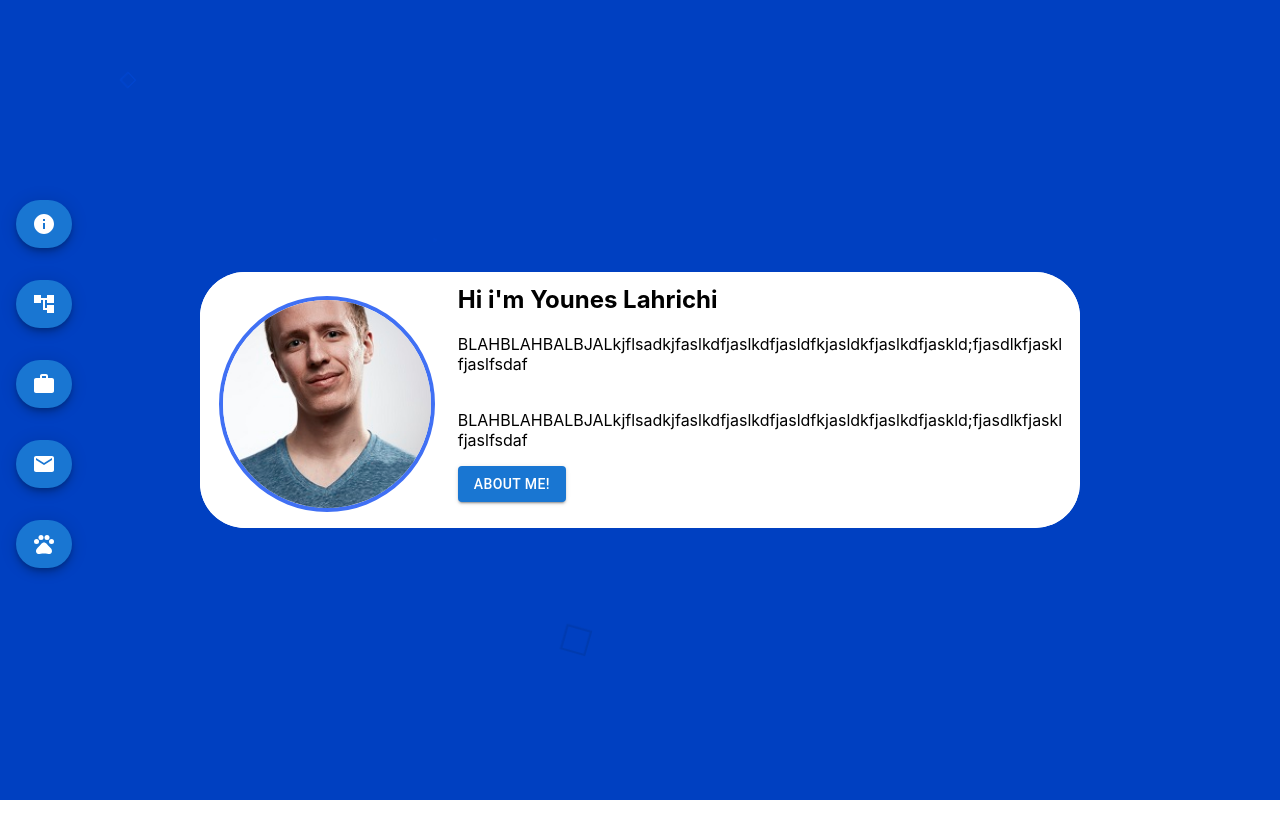
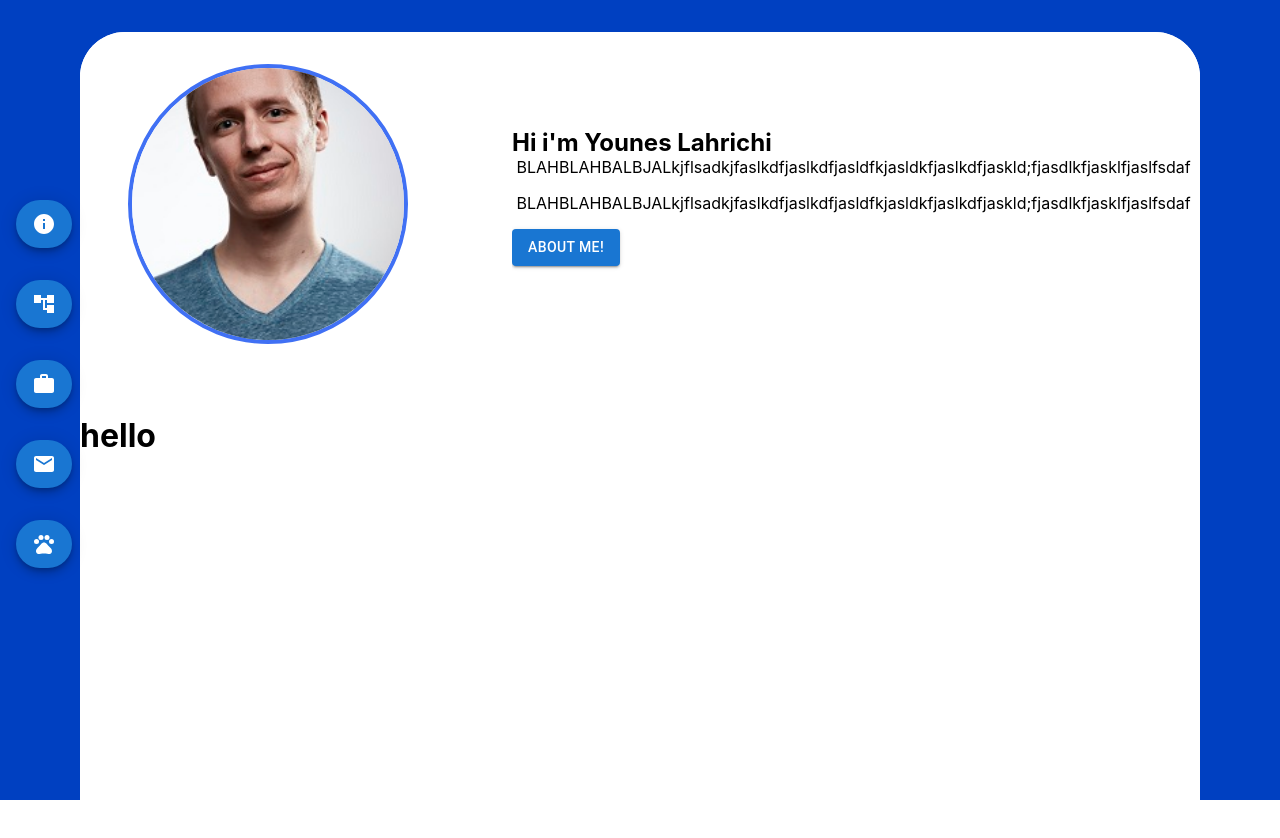
Before and after one commit to YounesLahrichi/Portfolio, a React (Create React App) app in the folder my-app/: page / in a window 1280 px wide. Shown: the top 838 px of the page. Before the commit the page ends 800 px from the top, so only its background shows below. Built offline with nearby package versions, Linux system fonts and the light colour scheme.

Commit message:
changed design updated

```diff
--- a/my-app/package.json
+++ b/my-app/package.json
@@ -16,6 +16,7 @@
     "@testing-library/user-event": "^13.5.0",
     "react": "^18.2.0",
     "react-dom": "^18.2.0",
+    "react-router-dom": "^6.10.0",
     "react-scripts": "5.0.1",
     "styled-components": "^5.3.9",
     "tsparticles": "^2.9.3",
--- a/my-app/src/App.css
+++ b/my-app/src/App.css
@@ -2,7 +2,7 @@
   display: flex;
   flex-direction: row;
   justify-content: left;
-  position: absolute;
+  position: fixed;
   top: 50%;
   -ms-transform: translateY(-50%);
   transform: translateY(-50%);
@@ -10,13 +10,10 @@
 }
 
 .Card{
-  position: absolute;
-  top:0;
-  bottom: 0;
-  left: 0;
-  right: 0;
   margin: auto;
-  height: 16rem;
+  margin-top: 2rem;
+  margin-bottom: 2rem;
+  height: 200rem;
   width: 50rem;
 }
 
--- a/my-app/src/App.js
+++ b/my-app/src/App.js
@@ -10,9 +10,16 @@ function App() {
       <div className="Card">
         <StartPageInfoCard/>
       </div>
+
+      <div>
+        <h1>HELLO</h1>
+      </div>
+
+
       <div className = "NavBar">
-      <NavBar/>
+        <NavBar/>
       </div>
+
       <ul class="background">
         <li></li>
         <li></li>
--- a/my-app/src/components/NavBar.jsx
+++ b/my-app/src/components/NavBar.jsx
@@ -29,7 +29,8 @@ function NavBar(){
             onMouseOut={()=>setHover(false)}
             className={classes.iconHover}
             variant ="extended"
-            onClick={() => {console.log("i was clicked")}}>
+            onClick={() => {
+                console.log("i was clicked")}}>
                 {hover?("About Me"):(<InfoIcon />)}
             </Fab>
             </div>
--- a/my-app/src/components/StartPageInfoCard.jsx
+++ b/my-app/src/components/StartPageInfoCard.jsx
@@ -7,8 +7,8 @@ import Button from '@mui/material/Button';
 function StartPageInfoCard(){
 
     return(
-
         <div className="Card">
+            <div className = "StartInfo">
             <div className="ImageContent">
                 <span className="Overlay"></span>
                 <div className = "CardImage">
@@ -25,8 +25,10 @@ function StartPageInfoCard(){
                     className = "LearnButton"
                     onClick={() => {console.log("i was clicked")}}>About Me!</Button>
                 </div>
+            </div>
+            <div><h1>hello</h1></div>
+        </div>
 
-        </div>
 
     );
 }
--- a/my-app/src/components/components.css
+++ b/my-app/src/components/components.css
@@ -1,14 +1,18 @@
 .SpaceNavButtons{
     height: 80px;
-    width: 200px;
+    width: 130px;
     display: flex;
     justify-content: left;
 }
 
+.StartInfo{
+    height: 10%;
+    width: 100%;
+}
 .CardImage{
     position: relative;
-    height: 13rem;
-    width: 13rem;
+    height: 17rem;
+    width: 17rem;
     padding-left: 1rem;
 }
 
@@ -23,27 +27,27 @@
 .Card{
     border-radius: 45px;
     background-color: #fff;
-    width: 55rem;
-    display: flex;
+    width: 70rem;
+    display: block;
     justify-content: center;
-    align-items: center;
 }
 
 .ImageContent{
     width: 30%;
     float: left;
-    padding: 3px;
+    padding: 2rem;
 }
 
 .CardContent{
     width: 70%;
     height: 90%;
-    float: right;
+    float: left;
     white-space: pre-wrap;
     word-wrap: break-word;
     inline-size: auto;
     overflow: auto;
-    padding: 1rem;
+    margin-top: 6rem;
+    margin-left: 2rem;
 }
 
 .Name{
```
Also changed, not shown: 1 other file (tests, documents, lock files or other folders).
